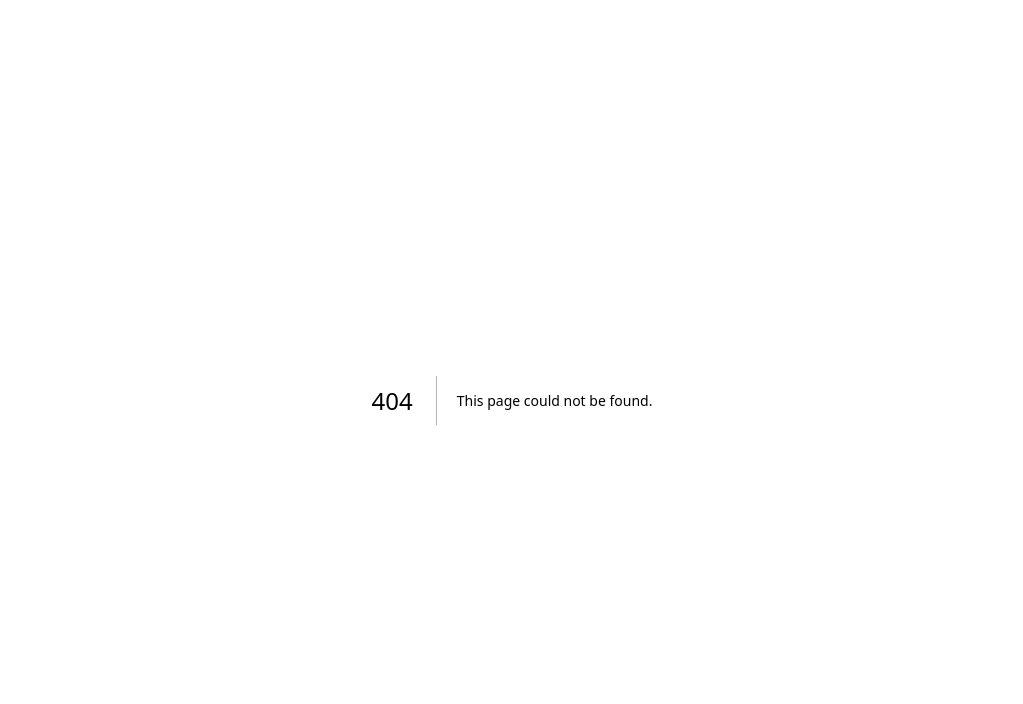
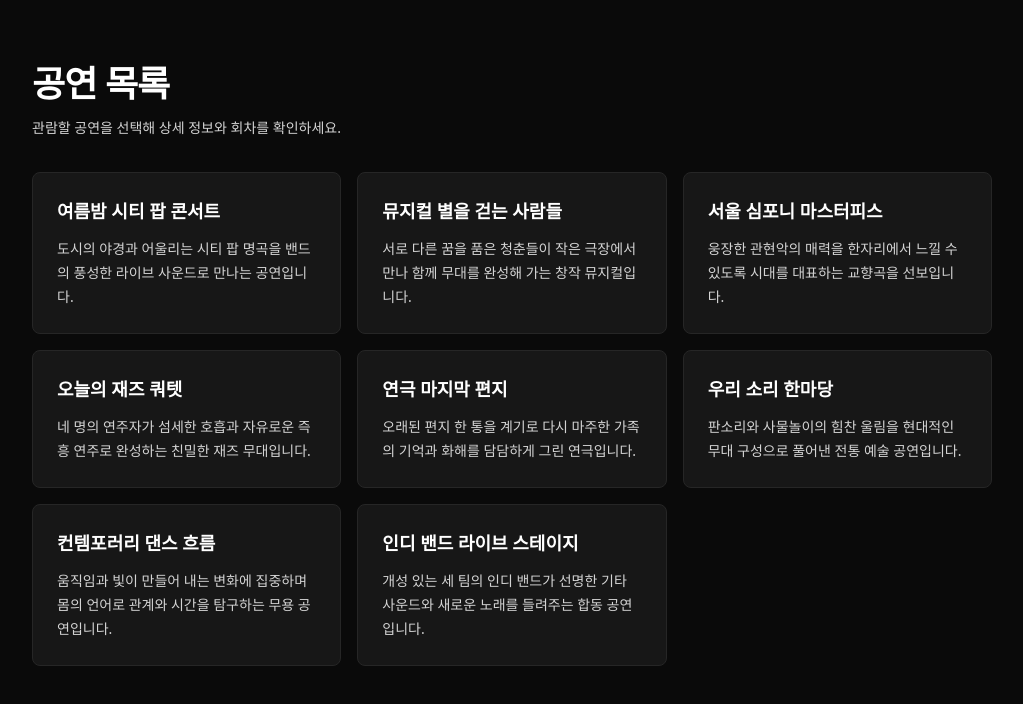
Before and after one commit to soyunhan0612-blip/-ticket-mvp, a Next.js app: page /shows in a window 1280 px wide. Before the commit this address had no page. Shown: the top 704 px of the page, without its empty margins (128-1151 px from the left). Built offline with nearby package versions, Linux system fonts and the light colour scheme.

Commit message:
feat(1-shows-rsc): step 3 — shows-page

```diff
--- a/phases/1-shows-rsc/index.json
+++ b/phases/1-shows-rsc/index.json
@@ -29,7 +29,9 @@
     {
       "step": 3,
       "name": "shows-page",
-      "status": "pending"
+      "status": "completed",
+      "summary": "/shows RSC 카드 그리드 + 상세 링크 + metadata",
+      "started_at": "2026-08-07T13:08:21+0900"
     },
     {
       "step": 4,
--- /dev/null
+++ b/src/app/(viewer)/shows/page.tsx
@@ -0,0 +1,44 @@
+import type { Metadata } from "next";
+import Link from "next/link";
+
+import { getShowStore } from "@/services";
+
+export const metadata: Metadata = {
+  title: "공연 목록 · 티켓 MVP",
+  description: "예매할 공연을 둘러보고 상세 정보와 회차를 확인하세요.",
+};
+
+export default async function ShowsPage() {
+  const shows = await getShowStore().list();
+
+  return (
+    <main className="min-h-screen bg-neutral-950 py-12 sm:py-16">
+      <div className="mx-auto w-full max-w-5xl space-y-8 px-4 sm:px-6 lg:px-8">
+        <header>
+          <h1 className="text-3xl font-semibold tracking-tight text-white sm:text-4xl">
+            공연 목록
+          </h1>
+          <p className="mt-3 text-sm leading-6 text-neutral-300">
+            관람할 공연을 선택해 상세 정보와 회차를 확인하세요.
+          </p>
+        </header>
+
+        <ul className="grid grid-cols-1 gap-4 sm:grid-cols-2 lg:grid-cols-3">
+          {shows.map((show) => (
+            <li key={show.id}>
+              <Link
+                className="block h-full rounded-lg border border-neutral-800 bg-neutral-900 p-6 transition-colors duration-150 hover:border-neutral-700 focus-visible:outline-none focus-visible:ring-2 focus-visible:ring-white focus-visible:ring-offset-2 focus-visible:ring-offset-neutral-950"
+                href={`/shows/${show.id}`}
+              >
+                <h2 className="text-lg font-semibold text-white">{show.title}</h2>
+                <p className="mt-3 text-sm leading-6 text-neutral-300">
+                  {show.description}
+                </p>
+              </Link>
+            </li>
+          ))}
+        </ul>
+      </div>
+    </main>
+  );
+}
```
